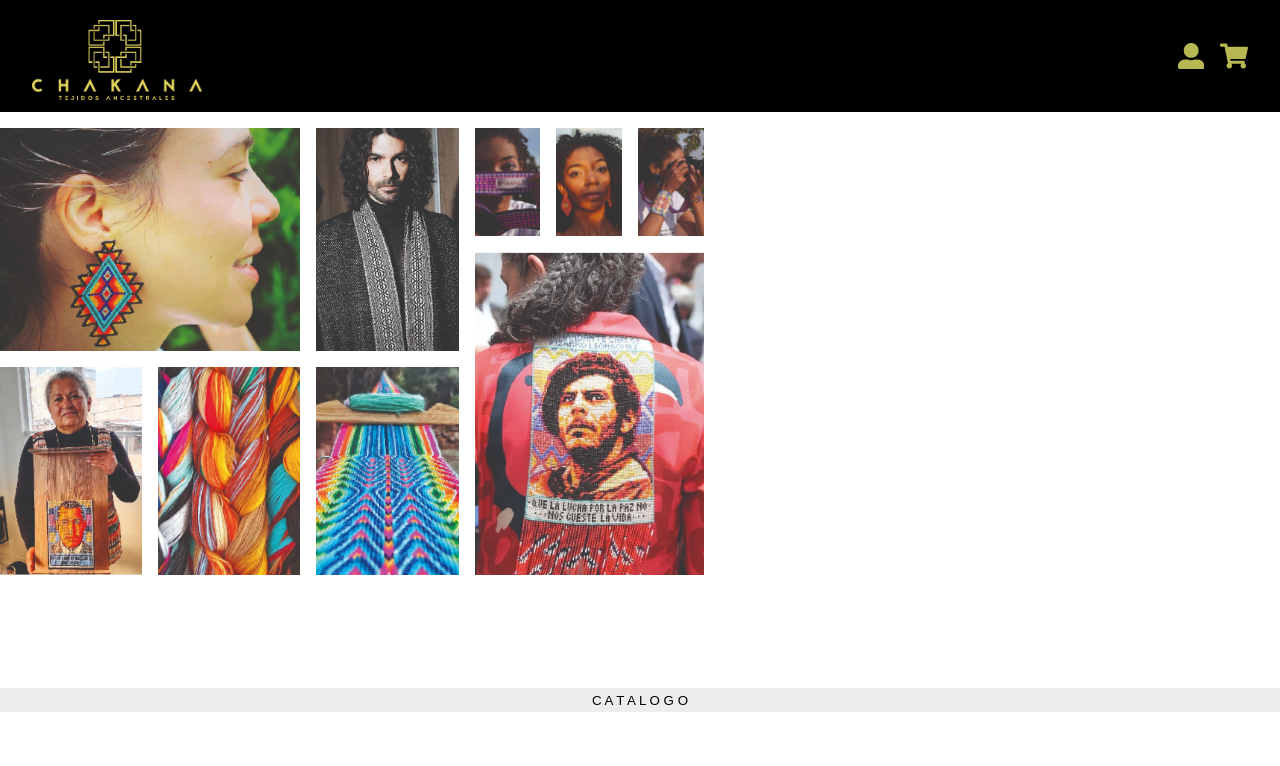
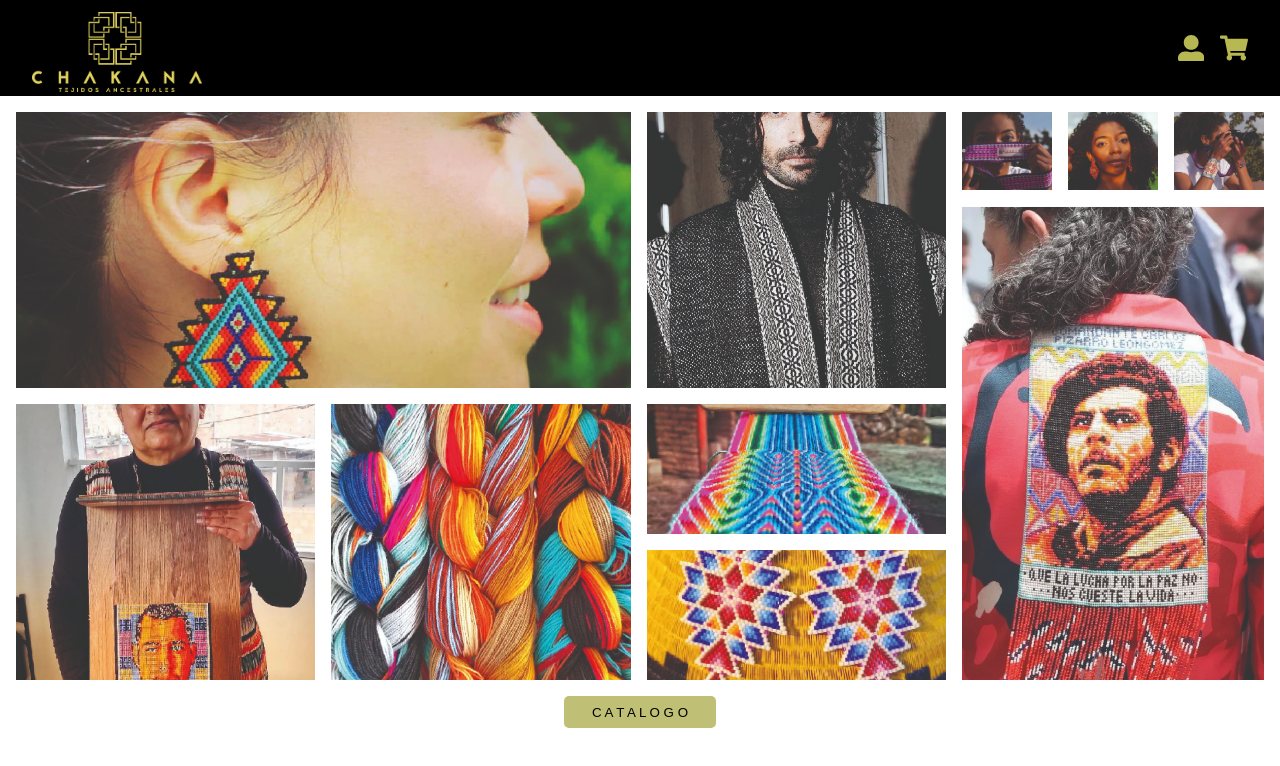
Before and after one commit to SofiaOviedo24/Chakana_Shop, a React (Vite) app: page / in a window 1280 px wide. Shown: the top 766 px of the page. Built offline with nearby package versions, Linux system fonts and the light colour scheme.

Commit message:
Arreglo grilla y inserto boton catalogo

```diff
--- a/src/Componentes/Main.jsx
+++ b/src/Componentes/Main.jsx
@@ -2,11 +2,8 @@ import MainStyle from "../css/Main.module.css";
 
 const Main = () => {
   return (
-    <section className={MainStyle.shop}>
-
+    <section>
       <section className={MainStyle.galeria}>
-
-        <article className={MainStyle.left}>
           <picture className={MainStyle.pic1}>
             <img src="/imgs/06_P5.jpg" alt="Strap 06" />
           </picture>
@@ -22,9 +19,6 @@ const Main = () => {
           <picture className={MainStyle.pic5}>
             <img src="/imgs/10_P9.jpg" alt="Strap 10" />
           </picture>
-        </article>
-
-        <article className={MainStyle.right}>
           <picture className={MainStyle.pic7}>
             <img src="/imgs/03_P2.jpg" alt="Strap 01" />
           </picture>
@@ -34,14 +28,15 @@ const Main = () => {
           <picture className={MainStyle.pic9}>
             <img src="/imgs/05_P4.jpg" alt="Strap 03" />
           </picture>
+          <picture className={MainStyle.pic11}>
+            <img src="/imgs/11_P10.jpg" alt="Strap 03" />
+          </picture>
           <picture className={MainStyle.pic10}>
             <img src="/imgs/02_P1.jpg" alt="tejido carlos pizarro" />
           </picture>
-        </article>
-
       </section>
-      <span>
-        <button className={MainStyle.catalogo}>C A T A L O G O</button>
+      <span className={MainStyle.catalogo}>
+        <button>C A T A L O G O</button>
       </span>
     </section>
 
--- a/src/css/Main.module.css
+++ b/src/css/Main.module.css
@@ -1,99 +1,82 @@
-.galeria{
-    width: 55vw;
-    height: 70vh;
+.galeria {
+  width: 100vw;
+  height: 75vh;
   display: grid;
-    grid-template-columns: 2fr 1fr;
-    grid-template-rows: 2fr 1fr;
+  grid-template-columns: 1fr 1fr 1fr 0.3fr 0.3fr 0.3fr;
+  grid-template-rows: 0.3fr 0.7fr 0.5fr 0.5fr;
   gap: 1rem;
-    margin-top: 1rem;
+  padding: 1rem;
 }
 
-.galeria img{
+.galeria img {
+  width: 100%;
+  height: 100%;
   object-fit: cover;
 }
 
-.left{
-    grid-column: 1/2;
+.pic1 {
+  grid-column: 1/3;
+  grid-row: 1/3;
+  overflow: hidden;
+}
+.pic2 {
+  grid-column: 3/4;
+  grid-row: 1/3;
+  overflow: hidden;
+}
+.pic7 {
+  grid-column: 4/5;
   grid-row: 1/2;
-    display: grid;
-    grid-template-columns:repeat(3, 1fr);
-    grid-template-rows: 1fr 0.6fr;
-    gap: 1rem;
+  overflow: hidden;
 }
 
-.pic1{
-    background-color: aqua;
-    grid-column: 1/3;
+.pic8 {
+  grid-column: 5/6;
   grid-row: 1/2;
-    object-fit: cover;
-
-}
-.pic2{
-    background-color: aqua;
-    grid-column: 3/4;
-    grid-row: 1/2;
-    object-fit: cover;
+  overflow: hidden;
 }
 
-.pic3{
-    background-color: aqua;
-    grid-column: 1/2;
-    grid-row: 2/3;
-    object-fit: cover;
+.pic9 {
+  grid-column: 6/7;
+  grid-row: 1/2;
+  overflow: hidden;
 }
 
-.pic4{
-    background-color: aqua;
-    grid-column: 2/3;
-    grid-row: 2/3;
-    object-fit: cover;
+.pic3 {
+  grid-column: 1/2;
+  grid-row: 3/5;
+  overflow: hidden;
 }
 
-.pic5{
-    background-color: aqua;
-    grid-column: 3/4;
-    grid-row: 2/3;
-    object-fit: cover;
+.pic4 {
+  grid-column: 2/3;
+  grid-row: 3/5;
+  overflow: hidden;
 }
 
-
-.right{
-    grid-column: 2/3;
-    display: grid;
-    grid-template-columns:repeat(3, 1fr);
-    grid-template-rows: 1fr 3fr;
-    gap: 1rem;
+.pic5 {
+  grid-column: 3/4;
+  grid-row: 3/4;
+  overflow: hidden;
 }
 
-.pic7{
-    background-color: rgb(255, 136, 0);
-    grid-column: 1/2;
-    object-fit: cover;
+.pic10 {
+  grid-column: 4/7;
+  grid-row: 2/5;
+  overflow: hidden;
 }
-
-.pic8{
-    background-color: rgb(255, 136, 0);
-    grid-column: 2/3;
-    object-fit: cover;
+.pic11 {
+  grid-column: 3/4;
+  grid-row: 4/5;
+  overflow: hidden;
 }
-
-.pic9{
-    background-color: rgb(255, 136, 0);
-    grid-column: 3/4;
-    object-fit: cover;
+.catalogo {
+  display: flex;
+  justify-content: center;
   }
-
-.pic10{
-    background-color: rgb(255, 136, 0);
-    grid-column: 1/4;
-    object-fit: cover;
-}
-
-.catalogo{
-    grid-column: 1/3;
-    height: 1.5rem;
-    width: 100%;
-    background-color: rgb(237, 237, 237);
-    justify-content: center;
-    align-items: center;
-}
+.catalogo button {
+width: 9.5rem;
+height: 2rem;
+background-color: #bfbf75;
+border-radius: 5px;
+justify-content: center;}
--- a/src/css/Navbar.module.css
+++ b/src/css/Navbar.module.css
@@ -1,6 +1,6 @@
 .titulo {
     background-color: #000000;
-    height: 7rem;
+    height: 6rem;
     width: 100%;
     display: flex;
    }
@@ -9,7 +9,7 @@
     width: 13rem;
     height: 5.5rem;
     margin-left: 2rem;
-    margin-top: 1rem;
+    margin-top: 0.5rem;
 
 }
 
```
Lines whose indentation alone changed are shown as unchanged.
